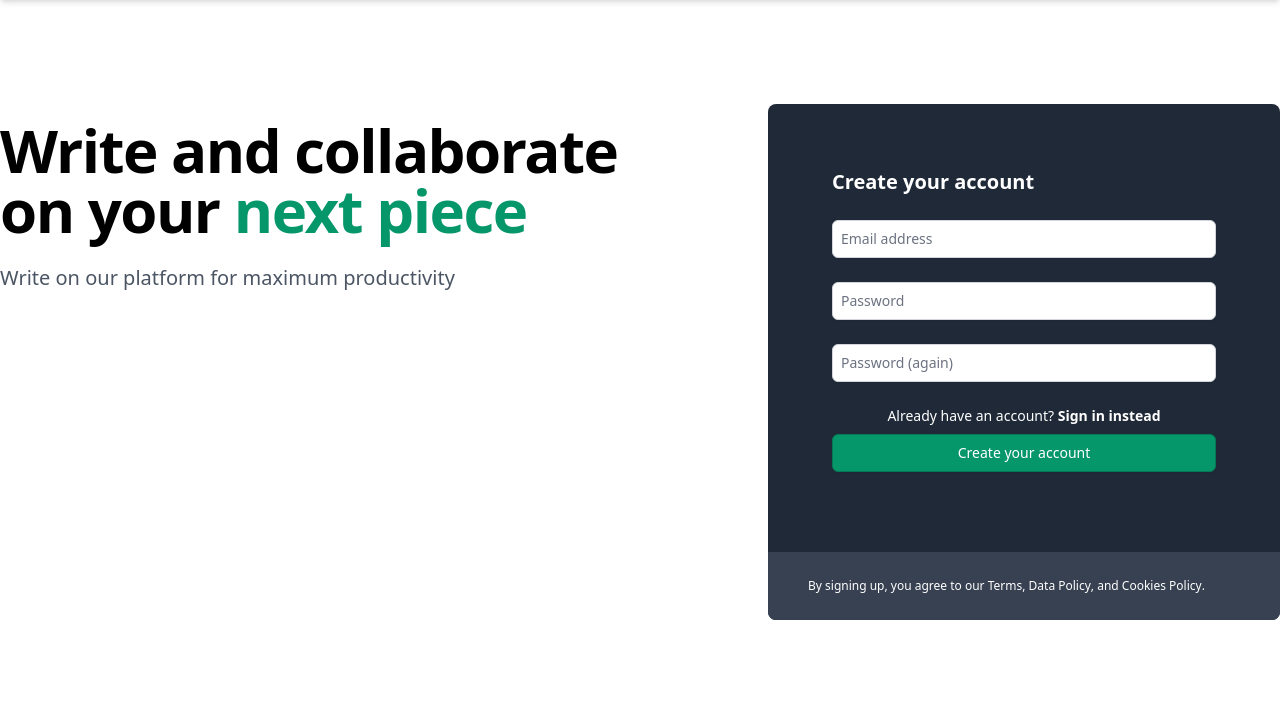
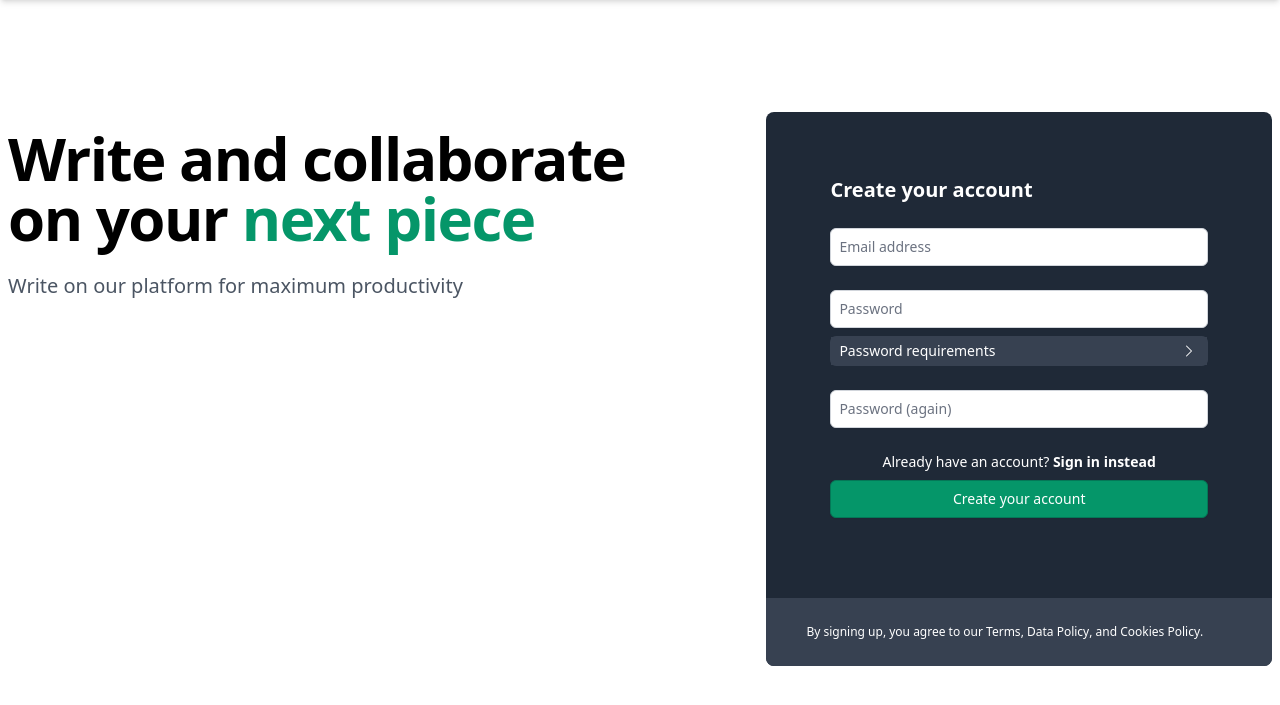
Before and after one commit to AndriKls/ArticleHub, a Django app: page /accounts/signup/ in a window 1280 px wide. Shown: the part 71-776 px from the top of the page. Run offline with Django 5.2, Linux system fonts and the light colour scheme; parts of the project's set-up code (start-up, migrations or seed data) failed here and were passed over; some libraries are stand-ins or nearby versions.

Commit message:
Finished styling on forms

```diff
--- a/static/output.css
+++ b/static/output.css
@@ -838,12 +838,24 @@ select {
   height: 1rem;
 }
 
+.h-5 {
+  height: 1.25rem;
+}
+
 .h-6 {
   height: 1.5rem;
 }
 
+.w-0 {
+  width: 0px;
+}
+
 .w-4 {
   width: 1rem;
+}
+
+.w-5 {
+  width: 1.25rem;
 }
 
 .w-6 {
@@ -852,6 +864,10 @@ select {
 
 .w-full {
   width: 100%;
+}
+
+.min-w-full {
+  min-width: 100%;
 }
 
 .max-w-2xl {
@@ -866,12 +882,24 @@ select {
   max-width: 32rem;
 }
 
+.max-w-xl {
+  max-width: 36rem;
+}
+
 .basis-2\/5 {
   flex-basis: 40%;
 }
 
 .basis-3\/5 {
   flex-basis: 60%;
+}
+
+.cursor-pointer {
+  cursor: pointer;
+}
+
+.list-none {
+  list-style-type: none;
 }
 
 .flex-col {
@@ -886,6 +914,10 @@ select {
   justify-content: flex-end;
 }
 
+.justify-between {
+  justify-content: space-between;
+}
+
 .gap-10 {
   gap: 2.5rem;
 }
@@ -896,6 +928,18 @@ select {
 
 .gap-6 {
   gap: 1.5rem;
+}
+
+.space-y-2 > :not([hidden]) ~ :not([hidden]) {
+  --tw-space-y-reverse: 0;
+  margin-top: calc(0.5rem * calc(1 - var(--tw-space-y-reverse)));
+  margin-bottom: calc(0.5rem * var(--tw-space-y-reverse));
+}
+
+.space-y-4 > :not([hidden]) ~ :not([hidden]) {
+  --tw-space-y-reverse: 0;
+  margin-top: calc(1rem * calc(1 - var(--tw-space-y-reverse)));
+  margin-bottom: calc(1rem * var(--tw-space-y-reverse));
 }
 
 .space-y-6 > :not([hidden]) ~ :not([hidden]) {
@@ -925,6 +969,10 @@ select {
   border-bottom-left-radius: 0.5rem;
 }
 
+.border {
+  border-width: 1px;
+}
+
 .border-2 {
   border-width: 2px;
 }
@@ -945,6 +993,11 @@ select {
 .border-gray-300 {
   --tw-border-opacity: 1;
   border-color: rgb(209 213 219 / var(--tw-border-opacity, 1));
+}
+
+.border-gray-700 {
+  --tw-border-opacity: 1;
+  border-color: rgb(55 65 81 / var(--tw-border-opacity, 1));
 }
 
 .bg-gray-200 {
@@ -975,6 +1028,11 @@ select {
   padding-right: 2.5rem;
 }
 
+.px-2 {
+  padding-left: 0.5rem;
+  padding-right: 0.5rem;
+}
+
 .px-4 {
   padding-left: 1rem;
   padding-right: 1rem;
@@ -983,6 +1041,11 @@ select {
 .py-0\.5 {
   padding-top: 0.125rem;
   padding-bottom: 0.125rem;
+}
+
+.py-1 {
+  padding-top: 0.25rem;
+  padding-bottom: 0.25rem;
 }
 
 .py-4 {
@@ -1242,6 +1305,38 @@ select {
   color: rgb(185 28 28 / var(--tw-text-opacity, 1));
 }
 
+details > summary::-webkit-details-marker {
+  display: none;
+}
+
+input[type="radio"] {
+  margin-left: 0.25rem;
+  height: 1rem;
+  width: 1rem;
+  --tw-text-opacity: 1;
+  color: rgb(5 150 105 / var(--tw-text-opacity, 1));
+}
+
+input[type="radio"]:focus {
+  --tw-ring-opacity: 1;
+  --tw-ring-color: rgb(16 185 129 / var(--tw-ring-opacity, 1));
+}
+
+.allauth-form input[type="email"] {
+  width: 100%;
+  border-radius: 0.375rem;
+  --tw-text-opacity: 1;
+  color: rgb(0 0 0 / var(--tw-text-opacity, 1));
+}
+
+.allauth-form p:has(input[type="email"]) {
+  text-align: left;
+}
+
+.allauth-form p:has(input[type="email"]) label {
+  font-weight: 700;
+}
+
 .hover\:underline:hover {
   text-decoration-line: underline;
 }
@@ -1347,8 +1442,19 @@ select {
   }
 }
 
+.\[\&\>ul\]\:space-y-1>ul > :not([hidden]) ~ :not([hidden]) {
+  --tw-space-y-reverse: 0;
+  margin-top: calc(0.25rem * calc(1 - var(--tw-space-y-reverse)));
+  margin-bottom: calc(0.25rem * var(--tw-space-y-reverse));
+}
+
 .\[\&\>ul\]\:space-y-2>ul > :not([hidden]) ~ :not([hidden]) {
   --tw-space-y-reverse: 0;
   margin-top: calc(0.5rem * calc(1 - var(--tw-space-y-reverse)));
   margin-bottom: calc(0.5rem * var(--tw-space-y-reverse));
 }
+
+.\[\&_svg\]\:open\:rotate-90[open] svg {
+  --tw-rotate: 90deg;
+  transform: translate(var(--tw-translate-x), var(--tw-translate-y)) rotate(var(--tw-rotate)) skewX(var(--tw-skew-x)) skewY(var(--tw-skew-y)) scaleX(var(--tw-scale-x)) scaleY(var(--tw-scale-y));
+}
--- a/templates/account/login.html
+++ b/templates/account/login.html
@@ -1,9 +1,9 @@
-{%extends "app/base.html"%}
+{%extends "base.html"%}
 
 {%load widget_tweaks%}
 {%load allauth account%}
 
-{% block content %}
+{% block base_content %}
 <main class="max-w-lg mx-auto mt-10">
 <div class="flex flex-col bg-gray-800 text-white p-6 lg:p-16 rounded-md">
     <div class="flex flex-col text-center">
@@ -54,4 +54,4 @@
 </main>
 
 
-{% endblock content %}
+{% endblock base_content %}
--- a/templates/account/signup.html
+++ b/templates/account/signup.html
@@ -1,8 +1,8 @@
-{%extends 'app/base.html'%}
+{%extends 'base.html'%}
 {%load allauth%}
 {%load widget_tweaks%}
 
-{% block content %}
+{% block base_content %}
 <main class="max-w-7xl mx-auto mt-10 lg:mt-20">
     <div class="flex flex-col items-center lg:flex-row lg:items-start space-y-6">
         <div class="basis-3/5 lg:mt-10">
@@ -27,17 +27,25 @@
                                 {% render_field form.email class="block text-black shadow-sm focus:ring-emerald-500 focus:border-emerald-500 sm:text-sm border-gray-300 text-sm" %}
                             </div>
                         </div>
-                        <div>
-                            <label class="sr-only" for="{{form.password1.id_for_label}}">Password</label>
+                        <div class="space-y-2">
+                            <label class="sr-only" for="{{form.password1.id_for_label}}">Password confirmation</label>
+                            {%if form.password1.errors%}
+                                <div class="error [&>ul]:space-y-2">
+                                    {{form.password1.errors}}
+                                </div>
+                            {%endif%}
                             <div class="form-field">
                                 {% render_field form.password1 class="block text-black shadow-sm focus:ring-emerald-500 focus:border-emerald-500 sm:text-sm border-gray-300 text-sm" %}
                             </div>
+                            <details class="text-sm rounded-md border border-gray-700 [&_svg]:open:rotate-90">
+                                <summary class="px-2 py-1 flex justify-between items-center list-none cursor-pointer bg-gray-700">
+                                    <div>Password requirements</div>
+                                    <span>{%include "svgs/chevron.svg" with class="w-5 h-5"%}</span>
+                                </summary>
+                                <div class="px-2 py-1 mt-2 min-w-full [&>ul]:space-y-1 w-0">{{form.password1.help_text | safe}}</div>
+                            </details>
                         </div>
-                        {%if form.password1.errors%}
-                            <div class="error [&>ul]:space-y-2">
-                                {{form.password1.errors}}
-                            </div>
-                        {%endif%}
+
                         <div>
                             <label class="sr-only" for="{{form.password2.id_for_label}}">Password</label>
                             <div class="form-field">
@@ -49,10 +57,12 @@
                             <button type="submit" class="button primary w-full mt-2 text-sm">Create your account</button>
                         </div>
                     </form>
+                    <div class="space-y-4">
                     {%if SOCIALACCOUNT_ENABLED%}
                         {%include "socialaccount/snippets/login.html" with page_layout="entrance"%}
 
                     {%endif%}
+                </div>
                 </div>
             </div>
             <div class="px-4 py-6 bg-gray-700 sm:px-10 rounded-b-lg">
@@ -67,4 +77,4 @@
         </div>
     </div>
 </main>
-{% endblock content %}
+{% endblock base_content %}
--- /dev/null
+++ b/templates/allauth/elements/h1.html
@@ -0,0 +1 @@
+{% comment %} djlint:off {% endcomment %}{% load allauth %}<h1 class="subtitle text-white mb-2">{% slot %}{% endslot %}</h1>
--- /dev/null
+++ b/templates/allauth/elements/h2.html
@@ -0,0 +1 @@
+{% comment %} djlint:off {% endcomment %}{% load allauth %}<h2 class="text-xl font-semibold tracking-tight mt-2">{% slot %}{% endslot %}</h2>
--- a/templates/app/delete_article.html
+++ b/templates/app/delete_article.html
@@ -1,6 +1,6 @@
-{%extends 'app/base.html'%}
+{%extends 'base.html'%}
 {% block title %}Delete Article{% endblock title %}
-{% block content %}
+{% block base_content %}
 <main class="max-w-2xl mx-auto flex flex-col items-center mt-10">
     <h1 class="subtitle mb-2">Delete Article</h1>
     <p class="text-lg mb-6">Are you sure you want to delete "{{article.title}}"?</p>
--- a/templates/app/home.html
+++ b/templates/app/home.html
@@ -1,8 +1,8 @@
-{%extends 'app/base.html'%}
+{%extends 'base.html'%}
 {%load humanize%}
 
 {% block title %}ArticleHub{% endblock title %}
-{% block content %}
+{% block base_content %}
     <main class="max-w-7xl mx-auto mt-10 p-2 md:p-4 lg:p-10">
     <h1 class="title mb-4">Welcome</h1>
 
@@ -26,4 +26,4 @@
 
     {%endif%}
 </main>
-{% endblock content %}
+{% endblock base_content %}
--- a/templates/app/layouts/base_form.html
+++ b/templates/app/layouts/base_form.html
@@ -1,9 +1,9 @@
-{%extends 'app/base.html'%}
+{%extends 'base.html'%}
 
 {%load widget_tweaks%}
 
 {% block title %}{% endblock title %}
-{% block content %}
+{% block base_content %}
 <main class="max-w-7xl mx-auto mt-10">
     <form method="POST">
         {%csrf_token%}
@@ -29,7 +29,7 @@
         {% endblock buttons %}
     </form>
 </main>
-{%endblock%}
+{%endblock base_content%}
 
 {% block page_js %}
 <script>
--- a/templates/app/base.html
+++ b/templates/base.html
@@ -10,6 +10,8 @@
     <link rel="stylesheet" href="https://unpkg.com/easymde/dist/easymde.min.css">
     <link rel="stylesheet" href="{%static 'output.css'%}">
     <script src="https://unpkg.com/easymde/dist/easymde.min.js"></script>
+    {% block extra_head %}
+    {% endblock extra_head %}
 
 
 <body>
@@ -34,9 +36,13 @@
                 {%endif%}
         </div>
     </nav>
-    {% block content %}
+    <div class="p-2 md:p- lg:p-6">
+        {% block base_content %}
 
-    {% endblock content %}
+        {% endblock base_content %}
+    </div>
+    {% block extra_body %}
+    {% endblock extra_body %}
     {%block page_js%}
     {%endblock%}
 </body>
```
Also changed, not shown: static/input.css (+20 -0 lines), templates/allauth/elements/button.html (added, +14 -0 lines), templates/allauth/elements/field.html (added, +39 -0 lines), templates/allauth/elements/form.html (added, +7 -0 lines), templates/allauth/layouts/base.html (added, +11 -0 lines), templates/svgs/chevron.svg (added).
